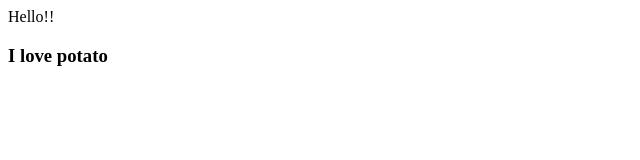
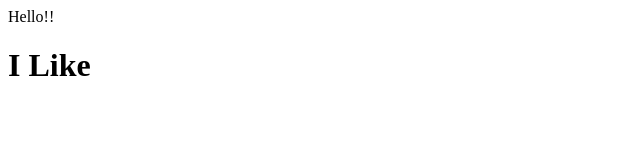
Before and after one commit to nelleeeee/movie-app-2020, a React (Create React App) app: page / in a window 1280 px wide. Shown: the top 160 px of the page, without its empty margins (0-640 px from the left). Built offline with nearby package versions, Linux system fonts and the light colour scheme.

Commit message:
jsx + prop

```diff
--- a/src/App.js
+++ b/src/App.js
@@ -1,11 +1,15 @@
 import React from "react";
-import Potato from "./Potato.js";
+
+function Food({ favourite }) {
+  return <h1>I Like {favourite}</h1>;
+}
 
 function App() {
   return (
     <div>
       <div>Hello!!</div>
-      <Potato />
+      <Food favourit="kimchio" />
+      {/* 이거시 prop */}
     </div>
   );
 }
--- a/src/Potato.js
+++ /dev/null
@@ -1,7 +0,0 @@
-import React from "react";
-
-function Potato() {
-  return <h3>I love potato</h3>;
-}
-
-export default Potato;
```
